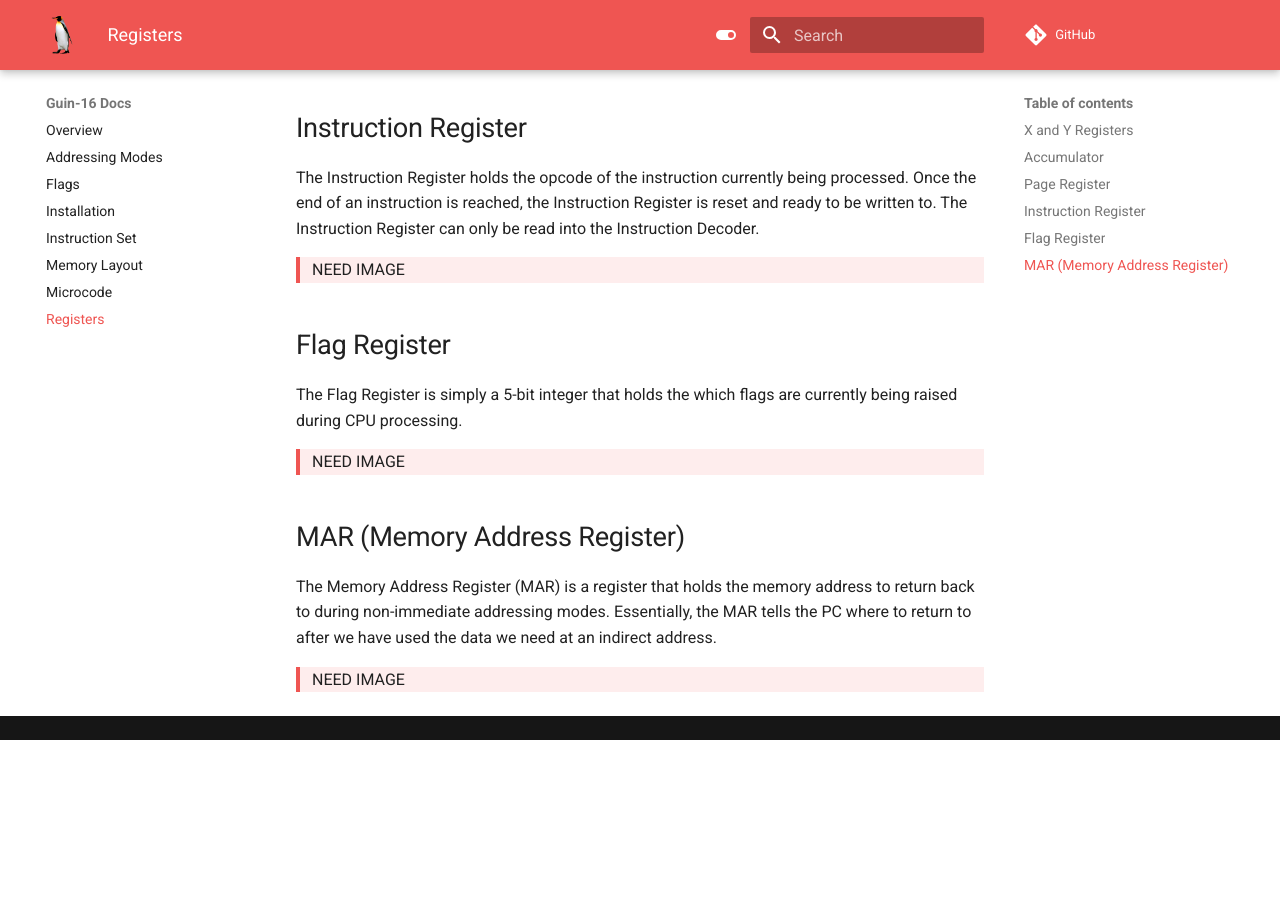
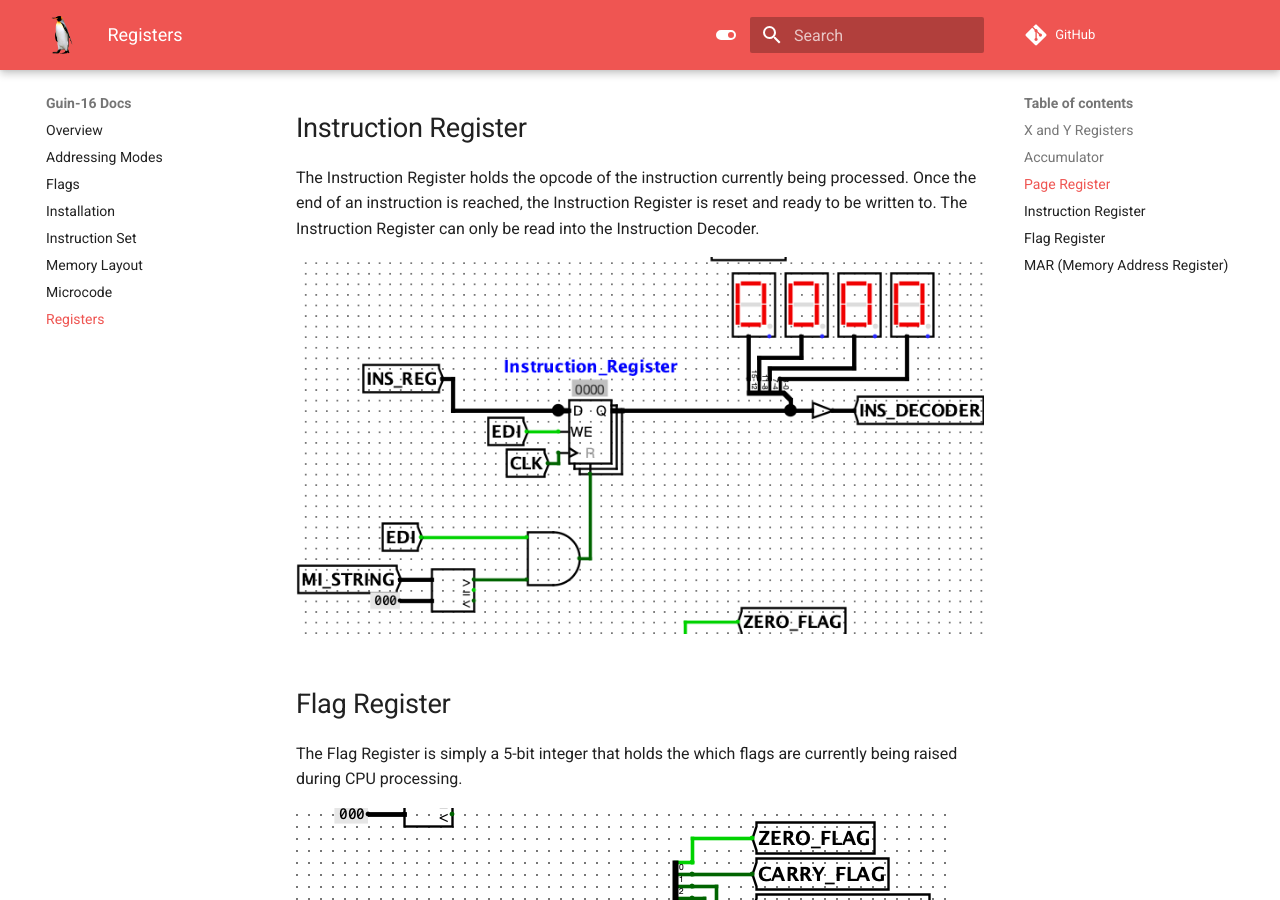
Before and after one commit to shogrenjacob/16-bit-cpu, an MkDocs documentation site: the page built from docs/registers.md, in a window 1280 px wide and 900 px high, scrolled down 1508 px. Built offline with MkDocs 1.6.1 and Material for MkDocs 9.7.7, drawn with Linux system fonts in a browser that asks for light colours; comment, search, counter and statistics services are not loaded; before the commit the page ends 2248 px from its top, so only the background shows below that.

Commit message:
Website grammar fixes and added photos

```diff
--- a/docs/registers.md
+++ b/docs/registers.md
@@ -19,14 +19,14 @@
 ## Instruction Register
 The Instruction Register holds the opcode of the instruction currently being processed. Once the end of an instruction is reached, the Instruction Register is reset and ready to be written to. The Instruction Register can only be read into the Instruction Decoder.
 
->NEED IMAGE
+![Instruction Register](imgs/ir.png)
 
 ## Flag Register
 The Flag Register is simply a 5-bit integer that holds the which flags are currently being raised during CPU processing.
 
-> NEED IMAGE
+![Flag Register](imgs/fl.png)
 
 ## MAR (Memory Address Register)
 The Memory Address Register (MAR) is a register that holds the memory address to return back to during non-immediate addressing modes. Essentially, the MAR tells the PC where to return to after we have used the data we need at an indirect address.
 
-> NEED IMAGE
+![Memory Address Register](imgs/MAR.png)
```
Also changed, not shown: docs/index.md (+1 -1 lines), docs/instruction-set.md (+1 -1 lines), docs/memory.md (+2 -2 lines), docs/imgs/MAR.png (added), docs/imgs/fl.png (added), docs/imgs/ir.png (added), docs/imgs/revised-mem.svg (added).
